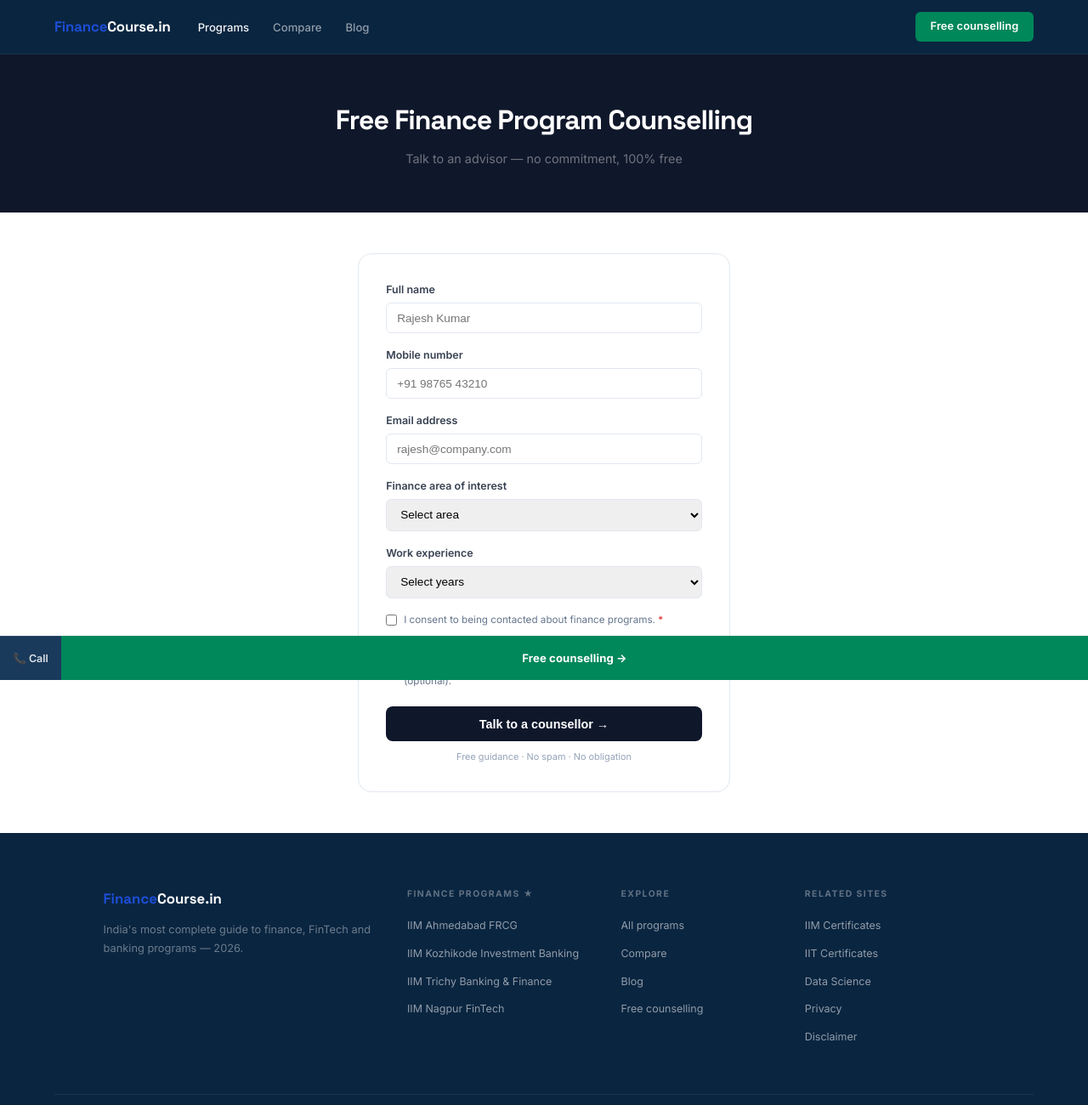
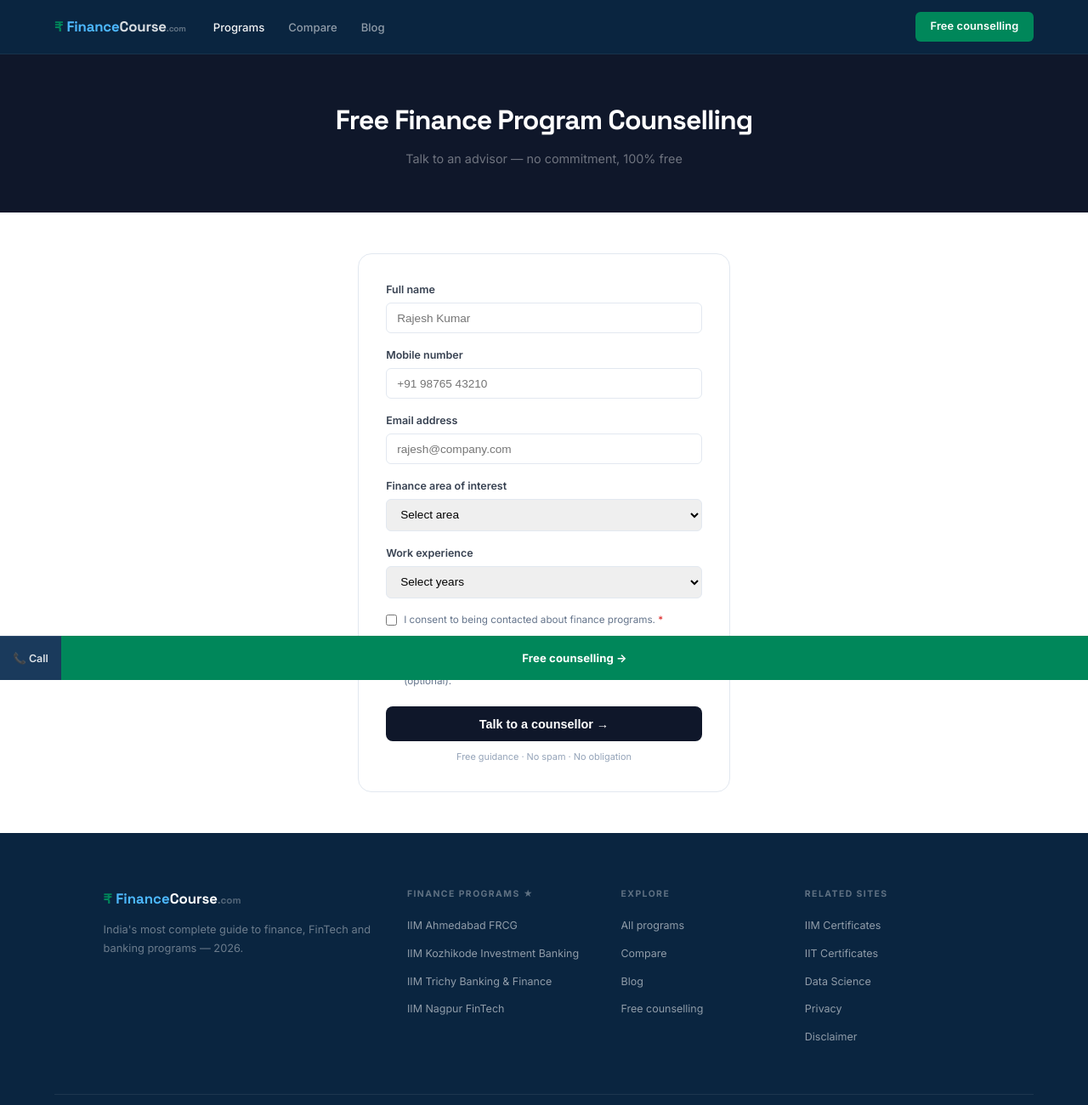
Before and after one commit to durgeshkekare-gif/onlinefinancecourse-com, a website: page apply.html in a window 1280 px wide. Shown: the top 1300 px of the page at 85% size. Drawn offline with Linux system fonts and the light colour scheme.

Commit message:
Add unique favicons (SVG+PNG+ICO) and update nav/footer logos — each site now has distinct visual identity

```diff
--- a/apply.html
+++ b/apply.html
@@ -12,7 +12,7 @@
 <link rel="preconnect" href="https://fonts.googleapis.com"><link href="https://fonts.googleapis.com/css2?family=Space+Grotesk:wght@400;500;600;700&family=Inter:wght@300;400;500;600;700&display=swap" rel="stylesheet"><link rel="stylesheet" href="/assets/style.css?v=1">
 </head>
 <body>
-<nav class="nav"><a href="/" class="nav-logo"><span style="color:#1D4ED8;">Finance</span>Course.in</a><ul class="nav-links"><li><a href="/programs/" class="on">Programs</a></li><li><a href="/compare.html">Compare</a></li><li><a href="/blog/">Blog</a></li></ul><a href="/apply.html" class="nav-cta">Free counselling</a><button class="nav-ham">&#9776;</button></nav>
+<nav class="nav"><a href="/" class="nav-logo"><span style="color:#00875A;">₹</span>&nbsp;<span style="color:#4DB8FF;font-weight:800;">Finance</span><span style="color:rgba(255,255,255,.85);">Course</span><span style="font-size:.6em;color:rgba(255,255,255,.35);">.com</span></a><ul class="nav-links"><li><a href="/programs/" class="on">Programs</a></li><li><a href="/compare.html">Compare</a></li><li><a href="/blog/">Blog</a></li></ul><a href="/apply.html" class="nav-cta">Free counselling</a><button class="nav-ham">&#9776;</button></nav>
 <div style="background:#0F172A;padding:52px 4%;text-align:center;">
 <h1 style="font-family:'Space Grotesk',sans-serif;font-size:clamp(1.5rem,3vw,2rem);font-weight:700;color:#fff;letter-spacing:-.03em;">Free Finance Program Counselling</h1>
 <p style="font-size:.9rem;color:rgba(255,255,255,.4);max-width:400px;margin:.5rem auto 0;">Talk to an advisor — no commitment, 100% free</p>
@@ -57,7 +57,7 @@
 </div>
 </div>
 <footer class="footer"><div class="footer-grid inner">
-<div class="footer-brand"><div class="footer-logo"><span style="color:#1D4ED8;">Finance</span>Course.in</div><p>India's most complete guide to finance, FinTech and banking programs — 2026.</p></div>
+<div class="footer-brand"><div class="footer-logo"><span style="color:#00875A;">₹</span> <span style="color:#4DB8FF;">Finance</span>Course<span style="font-size:.7em;color:rgba(255,255,255,.3);">.com</span></div><p>India's most complete guide to finance, FinTech and banking programs — 2026.</p></div>
 <div class="fcol"><div class="fcol-title">Finance Programs ★</div><ul>
 <li><a href="https://www.jaroeducation.com/financial-reporting-and-corporate-governance-iim-ahmedabad" target="_blank" rel="noopener">IIM Ahmedabad FRCG</a></li>
 <li><a href="https://www.jaroeducation.com/professional-certificate-programme-in-investment-banking-iim-kozhikode" target="_blank" rel="noopener">IIM Kozhikode Investment Banking</a></li>
```
Also changed, not shown: blog/best-finance-courses-india-2026.html (+2 -2 lines), blog/iim-fintech-programs-india-2026.html (+2 -2 lines), blog/index.html (+2 -2 lines), blog/investment-banking-courses-india-2026.html (+2 -2 lines), compare.html (+2 -2 lines), disclaimer.html (+2 -2 lines), index.html (+2 -2 lines), privacy.html (+2 -2 lines), programs/index.html (+2 -2 lines), favicon.ico, favicon.png (added), favicon.svg.
